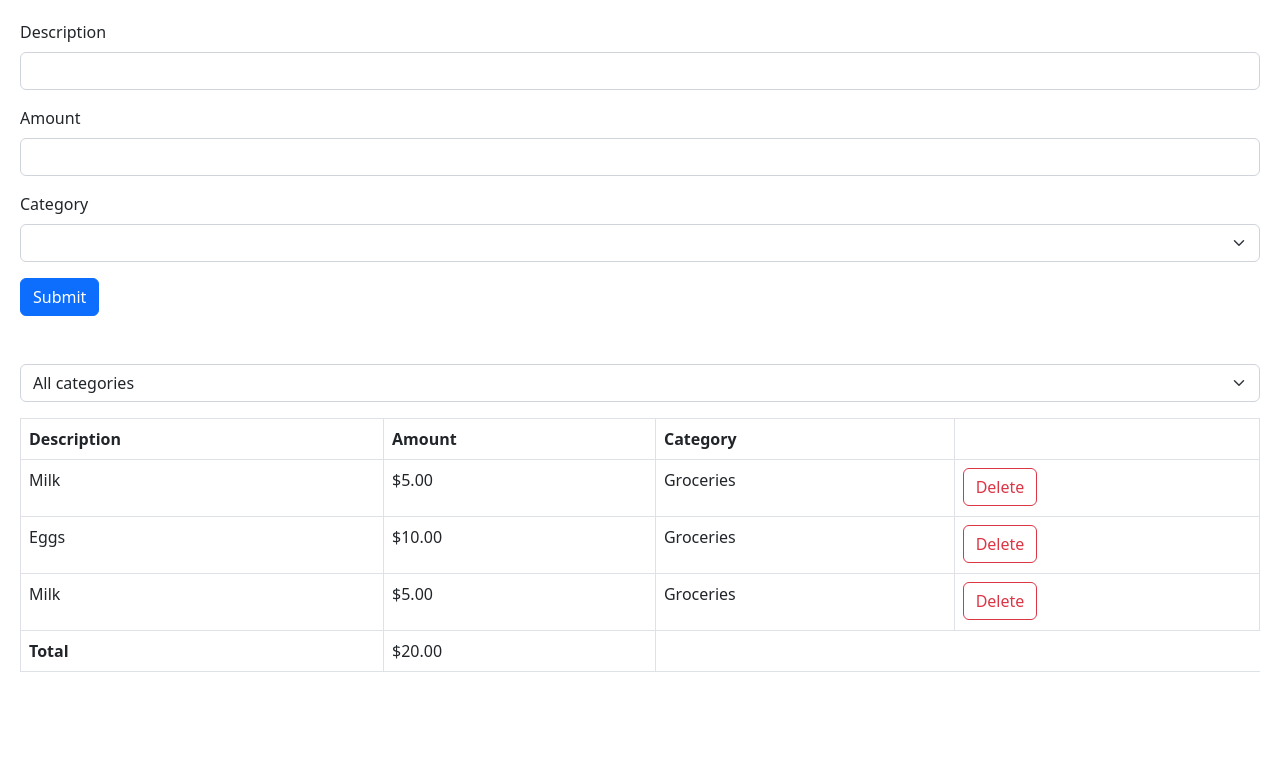
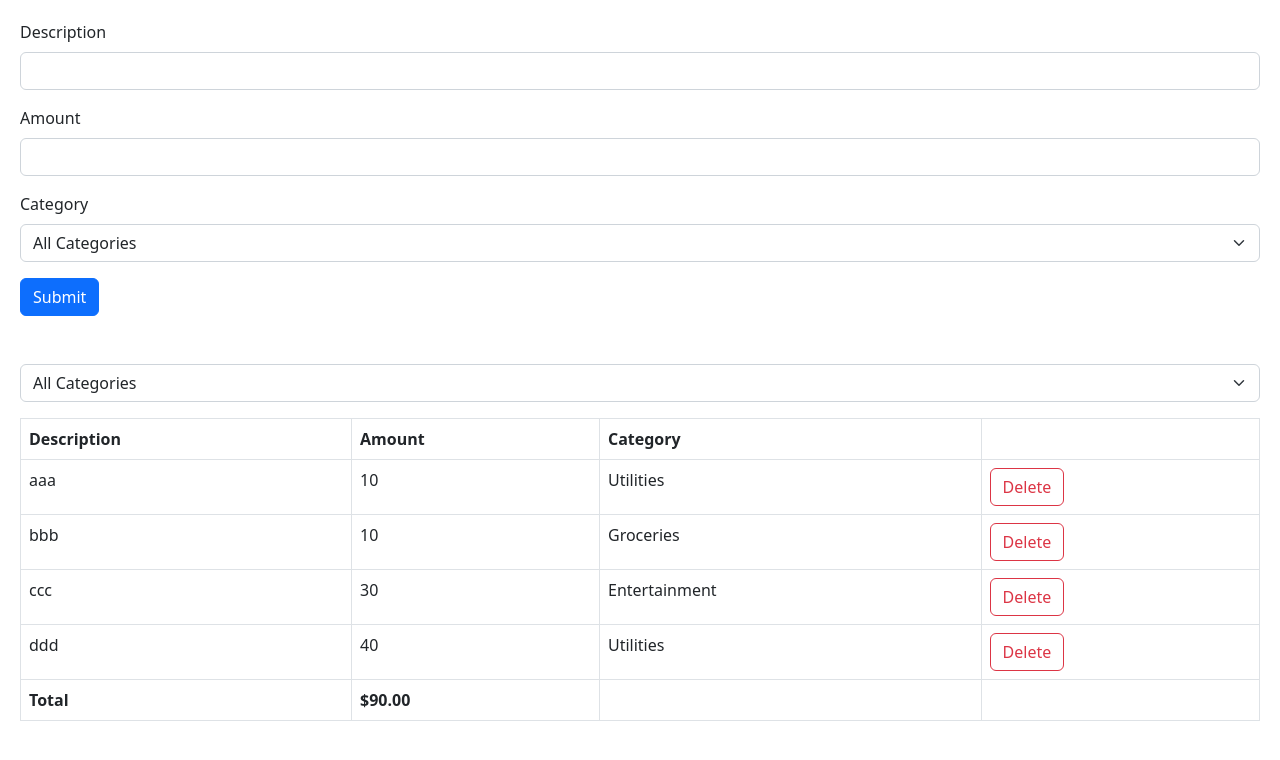
Before and after one commit to cmkap/Expense-Tracker-App, a React (Vite) app: page / in a window 1280 px wide. Shown: the top 760 px of the page. Built offline with nearby package versions, Linux system fonts and the light colour scheme.

Commit message:
Expense List tracker

```diff
--- a/src/App.tsx
+++ b/src/App.tsx
@@ -1,72 +1,48 @@
-import { useState } from "react";
-import Form from "./components/Form";
-import Selector from "./components/Selector";
-import Table from "./components/Table";
+import React, { useState } from "react";
+import ExpenseForm from "./expense-tracker/components/ExpenseForm";
+import ExpenseList from "./expense-tracker/components/ExpenseList";
+import ExpenseFilter from "./expense-tracker/components/ExpenseFilter";
+
+const EXPENSES = [
+  { id: 1, description: "aaa", amount: 10, category: "Utilities" },
+  { id: 2, description: "bbb", amount: 10, category: "Groceries" },
+  { id: 3, description: "ccc", amount: 30, category: "Entertainment" },
+  { id: 4, description: "ddd", amount: 40, category: "Utilities" },
+];
+
 const App = () => {
-  const [expenseItems, setExpenseItems] = useState([
-    { description: "milk", amount: 5, category: "groceries" },
-    { description: "eggs", amount: 10, category: "groceries" },
-    { description: "milk", amount: 5, category: "groceries" },
+  const [selectedCategory, setSelectedCategory] = useState("");
+  const [expenses, setExpenses] = useState(EXPENSES);
 
-  ]);
-
-  const [filterItems, setFilterItems] = useState([...expenseItems])
-  // useState([
-  //   {id:1, description: 'milk', amount: 5, category: 'groceries'},
-  //   {id:2, description: 'eggs', amount: 10, category: 'utils'},
-  //   {id:3, description: 'electricity', amount: 100, category: 'entertainment'},
-  // ])
-
-  const categories = [
-    { label: "Groceries", value: "groceries" },
-    { label: "Entertainment", value: "entertainment" },
-    { label: "Utilities", value: "utilities" },
-  ];
-  const title = "All categories";
-
-  const handleDelete = (deleteIndex: number) => {
-    setExpenseItems([
-      ...expenseItems.filter((items, index) => index !== deleteIndex),
-    ]);
-    setFilterItems([
-      ...expenseItems.filter((items, index) => index !== deleteIndex),
-    ])
+  const handleDelete = (index: number) => {
+    setExpenses(expenses.filter((expense) => expense.id !== index));
+    console.log("Delete", index);
   };
 
-  const handleSelect = (filterItem: string) => {
-    console.log("selected ", filterItem);
-    setFilterItems([
-      ...expenseItems.filter(item => item.category == filterItem)
-    ])
-  }
+  if (expenses.length === 0) return null;
 
-  const calculateTotal = () => {
-    return 10
-  }
+  const visibleExpenses = !selectedCategory
+    ? expenses
+    : expenses.filter((expense) => expense.category === selectedCategory);
 
   return (
     <div>
-      <Form
-        onFormSubmit={(data) => {
-          console.log("formSubmit", [...expenseItems, data]);
-          setExpenseItems([...expenseItems, data]);
-
-        }}
-      />
-      <Selector
-        title={title}
-        items={categories}
-        onSelect={handleSelect}
-      />
-      <Table
-
-
-
-
-        onDelete={handleDelete}
-        items={filterItems}
-        tableHeadings={["Description", "Amount", "Category"]}
-      />
+      <div className="mb-5">
+        <ExpenseForm
+          onSubmit={(newExpense) =>
+            setExpenses([
+              ...expenses,
+              { ...newExpense, id: expenses.length + 1 },
+            ])
+          }
+        />
+      </div>
+      <div className="mb-3">
+        <ExpenseFilter
+          onSelectCategory={(category) => setSelectedCategory(category)}
+        />
+      </div>
+      <ExpenseList expenses={visibleExpenses} onDelete={handleDelete} />
     </div>
   );
 };
--- /dev/null
+++ b/src/expense-tracker/category.ts
@@ -0,0 +1,3 @@
+const CATEGORIES = ["Entertainment", "Utilities", "Groceries"] as const;
+
+export default CATEGORIES
--- /dev/null
+++ b/src/expense-tracker/components/ExpenseFilter.tsx
@@ -0,0 +1,18 @@
+import React from "react";
+import CATEGORIES from "../category";
+
+interface Props {
+  onSelectCategory: (category: string) => void;
+}
+
+const ExpenseFilter = ({ onSelectCategory }: Props) => {
+  return (
+    <select className="form-select" onChange={(e) => onSelectCategory(e.target.value)}>
+      <option value="">All Categories</option>
+      {CATEGORIES.map(catogry => <option key={catogry} value={catogry}>{catogry}</option>)}
+
+    </select>
+  );
+};
+
+export default ExpenseFilter;
--- /dev/null
+++ b/src/expense-tracker/components/ExpenseForm.tsx
@@ -0,0 +1,89 @@
+import { date, z } from "zod";
+
+import { useForm } from "react-hook-form";
+import { zodResolver } from "@hookform/resolvers/zod";
+
+import CATEGORIES from "../category";
+
+const schema = z.object({
+  description: z
+    .string()
+    .min(3, { message: "Description should be at least 3 characters" })
+    .max(50),
+  amount: z
+    .number({ invalid_type_error: "Amount is required" })
+    .min(0.01)
+    .max(100_000),
+  category: z.enum(CATEGORIES, {
+    errorMap: () => ({ message: "Category is required" }),
+  }),
+});
+
+type ExpenseFormData = z.infer<typeof schema>;
+
+interface Props {
+  onSubmit: (data: ExpenseFormData) => void;
+}
+
+const ExpenseForm = ({ onSubmit }: Props) => {
+  const {
+    register,
+    handleSubmit,
+    reset,
+    formState: { errors },
+  } = useForm<ExpenseFormData>({ resolver: zodResolver(schema) });
+  return (
+    <form onSubmit={handleSubmit((data) => {
+      onSubmit(data)
+      reset()
+      })} className="mb-5">
+      <div className="mb-3">
+        <label htmlFor="description" className="form-label">
+          Description
+        </label>
+        <input
+          {...register("description")}
+          id="description"
+          type="text"
+          className="form-control"
+        />
+        {errors.description && (
+          <p className="text-danger">{errors.description.message}</p>
+        )}
+      </div>
+      <div className="mb-3">
+        <label htmlFor="amount" className="form-label">
+          Amount
+        </label>
+        <input
+          {...register("amount", { valueAsNumber: true })}
+          id="amount"
+          type="number"
+          className="form-control"
+        />
+        {errors.amount && (
+          <p className="text-danger">{errors.amount.message}</p>
+        )}
+      </div>
+      <div className="mb-3">
+        <label htmlFor="category" className="form-label">
+          Category
+        </label>
+        <select {...register("category")} id="category" className="form-select">
+          <option value="">All Categories</option>
+          {CATEGORIES.map((category) => (
+            <option key={category} value={category}>
+              {category}
+            </option>
+          ))}
+        </select>
+        {errors.category && (
+          <p className="text-danger">{errors.category.message}</p>
+        )}
+      </div>
+      <button className="btn btn-primary">Submit</button>
+    </form>
+  );
+};
+
+export default ExpenseForm;
--- /dev/null
+++ b/src/expense-tracker/components/ExpenseList.tsx
@@ -0,0 +1,55 @@
+import React from "react";
+
+interface Expense {
+  id: number;
+  description: string;
+  amount: number;
+  category: string;
+}
+
+interface Props {
+  expenses: Expense[];
+  onDelete: (index: number) => void;
+}
+
+const ExpenseList = ({ expenses, onDelete }: Props) => {
+  return (
+    <table className="table table-bordered">
+      <thead>
+        <tr>
+          <th>Description</th>
+          <th>Amount</th>
+          <th>Category</th>
+          <th></th>
+        </tr>
+      </thead>
+      <tbody>
+        {expenses.map((expense) => (
+          <tr key={expense.id}>
+            <td>{expense.description}</td>
+            <td>{expense.amount}</td>
+            <td>{expense.category}</td>
+            <td>
+              <button
+                className="btn btn-outline-danger"
+                onClick={() => onDelete(expense.id)}
+              >
+                Delete
+              </button>
+            </td>
+          </tr>
+        ))}
+      </tbody>
+      <tfoot>
+        <tr>
+          <th>Total</th>
+          <th>${expenses.reduce((acc, expense) => acc + expense.amount, 0).toFixed(2)}</th>
+          <th></th>
+          <th></th>
+        </tr>
+      </tfoot>
+    </table>
+  );
+};
+
+export default ExpenseList;
```
Also changed, not shown: src/components/ProductList.tsx (added, +13 -0 lines).
